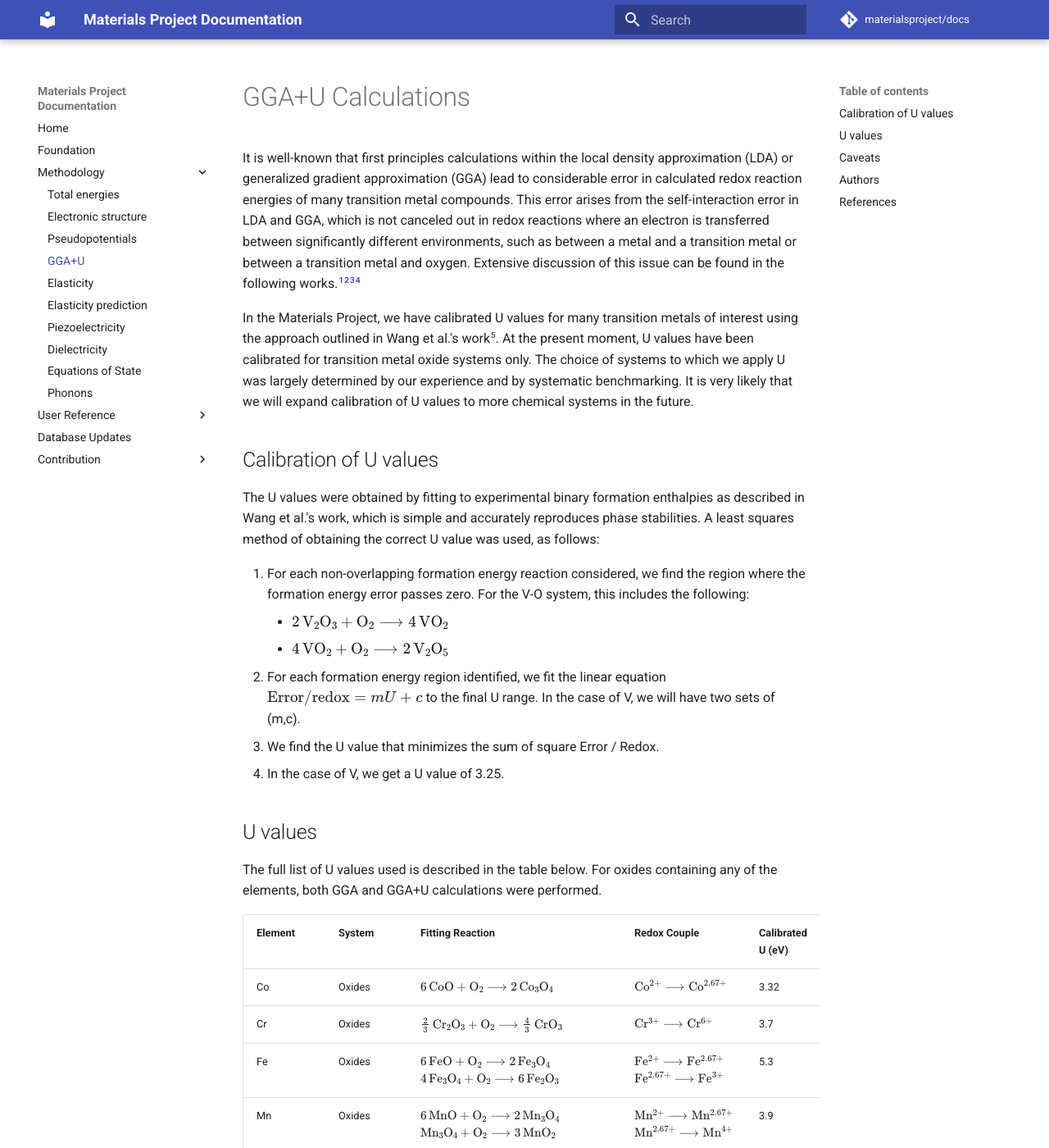
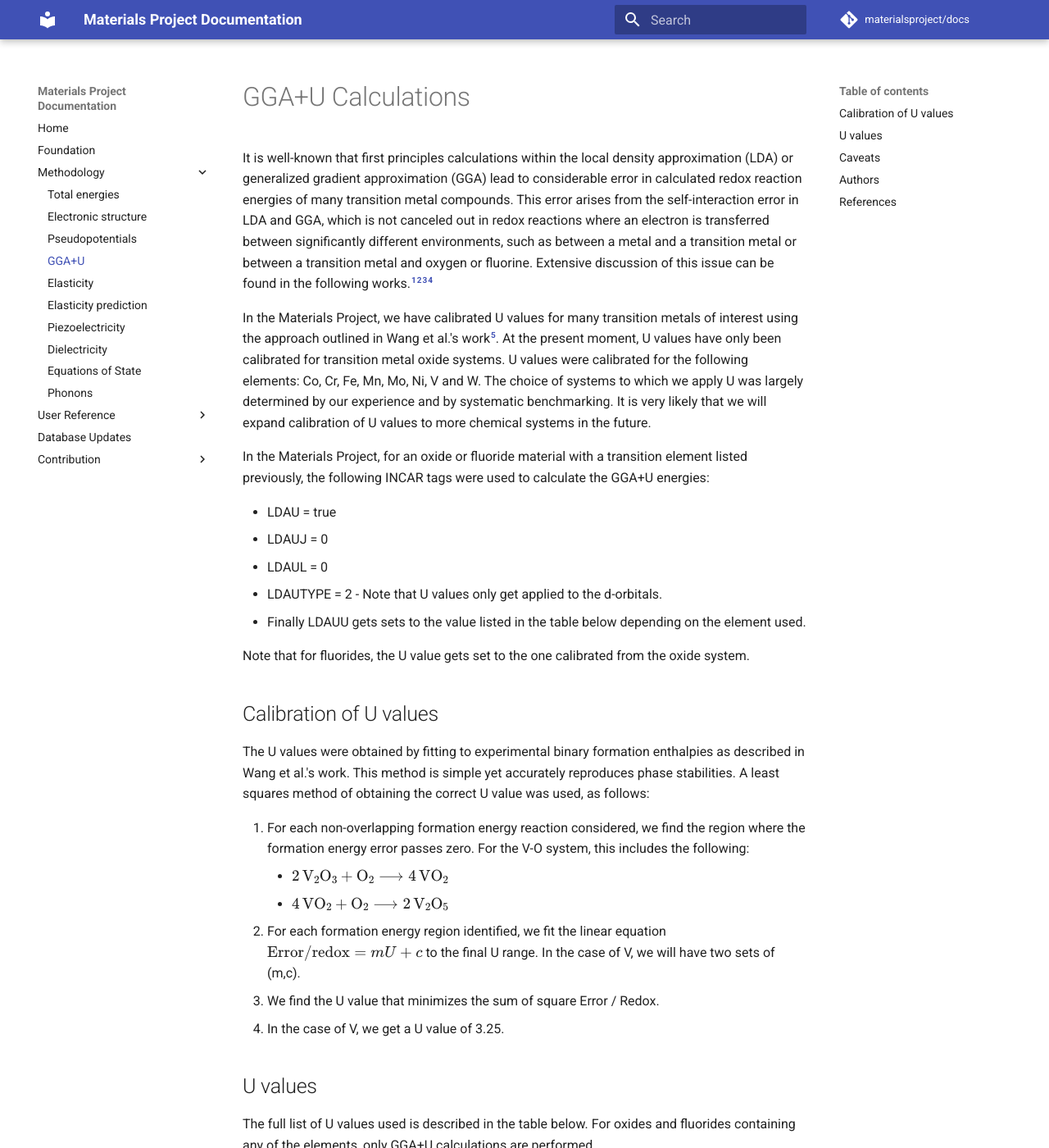
Before and after one commit to materialsproject/docs, an MkDocs documentation site: the page built from docs/methodology/gga-plus-u.md, in a window 1280 px wide and 1400 px high. Shown: the whole window at 82% size. Built offline with MkDocs 1.6.1 and Material for MkDocs 9.7.7, drawn with Linux system fonts in a browser that asks for light colours; formulas are drawn with MathJax 3; comment, search, counter and statistics services are not loaded; some of the changed text lies outside the part shown.

Commit message:
updated GGA+U documentation

```diff
--- a/docs/methodology/gga-plus-u.md
+++ b/docs/methodology/gga-plus-u.md
@@ -7,22 +7,36 @@
 error in LDA and GGA, which is not canceled out in redox reactions where
 an electron is transferred between significantly different environments,
 such as between a metal and a transition metal or between a transition
-metal and oxygen. Extensive discussion of this issue can be found in the
+metal and oxygen or fluorine. Extensive discussion of this issue can be found in the
 following works.[^1][^2][^3][^4]
 
 In the Materials Project, we have calibrated U values for many
 transition metals of interest using the approach outlined in Wang et
-al.'s work[^5]. At the present moment, U values have been calibrated for
-transition metal oxide systems only. The choice of systems to which we
+al.'s work[^5]. At the present moment, U values have only been calibrated for
+transition metal oxide systems. U values were calibrated for the following
+elements: Co, Cr, Fe, Mn, Mo, Ni, V and W. The choice of systems to which we
 apply U was largely determined by our experience and by systematic
 benchmarking. It is very likely that we will expand calibration of U
 values to more chemical systems in the future.
+
+In the Materials Project, for an oxide or fluoride material with a transition
+element listed previously, the following INCAR tags were used to calculate
+the GGA+U energies:
+
+* LDAU = true
+* LDAUJ = 0
+* LDAUL = 0
+* LDAUTYPE = 2 - Note that U values only get applied to the d-orbitals.
+* Finally LDAUU gets sets to the value listed in the table below depending on the element used.
+
+Note that for fluorides, the U value gets set to the one calibrated from the oxide system.
+
 
 Calibration of U values
 -----------------------
 
 The U values were obtained by fitting to experimental binary formation
-enthalpies as described in Wang et al.'s work, which is simple and
+enthalpies as described in Wang et al.'s work. This method is simple yet
 accurately reproduces phase stabilities. A least squares method of
 obtaining the correct U value was used, as follows:
 
@@ -41,8 +55,10 @@
 --------
 
 The full list of U values used is described in the table below. For
-oxides containing any of the elements, both GGA and GGA+U calculations
-were performed.
+oxides and fluorides containing any of the elements, only GGA+U calculations
+are performed.
+
+<!-- Why do fluorides and oxides have the same values? -->
 
 | Element | System | Fitting Reaction                  | Redox Couple         | Calibrated U (eV) | Comments                                                                       |
 |:--------|--------|-----------------------------------|----------------------|-------------------|--------------------------------------------------------------------------------------------------------------------|
@@ -60,8 +76,10 @@
 
 The U values are calibrated for phase stability analyses, and should be
 used with care if applied to obtain other properties such as band
-structures. Also, the U values depend on the pseudopotential used. A
-discussion of the pseudopotentials used in the Materials Project can be
+structures. Also, the U values depend on the pseudopotential used. Further,
+typically, U values should be site specific, however in our approach, U values were
+applied to all sites with an element listed above, and only to the d-orbitals. A discussion of the
+pseudopotentials used in the Materials Project can be
 found [here](/methodology/pseudopotentials).
 
 Authors
```
